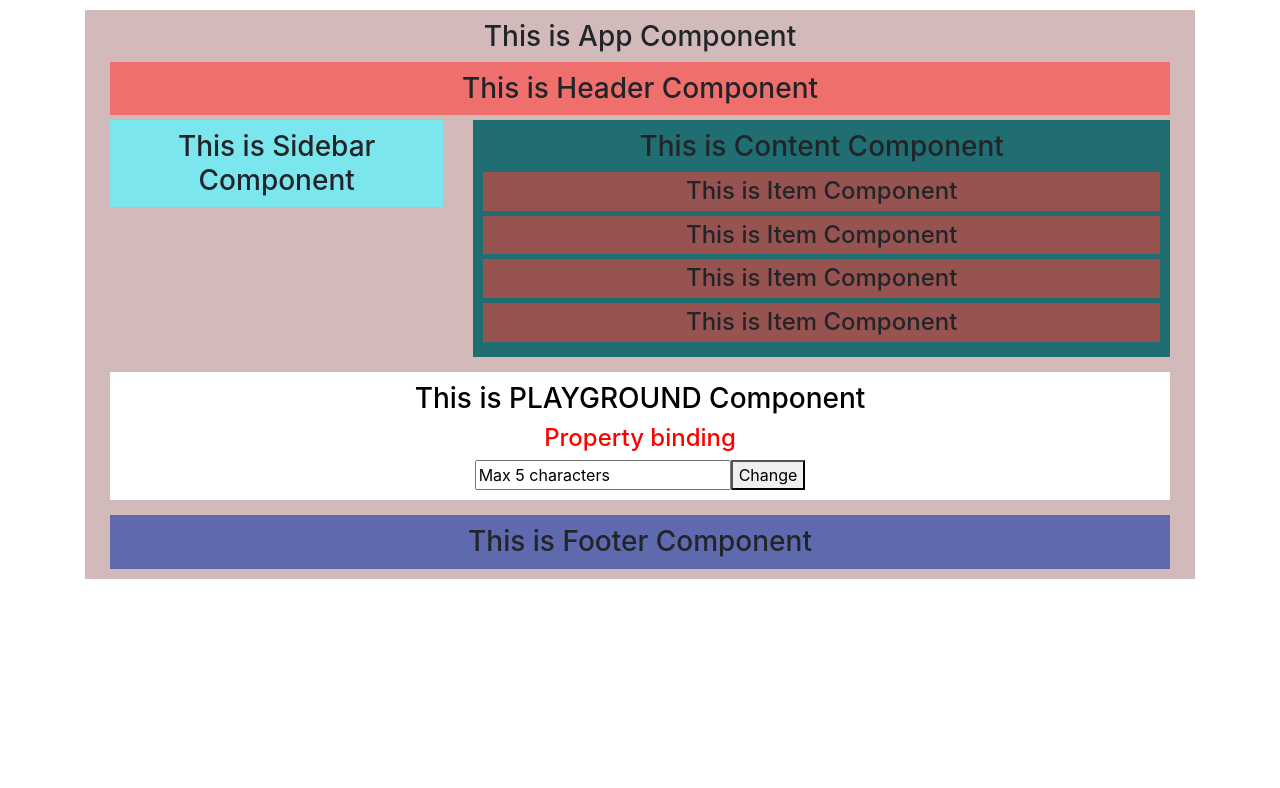
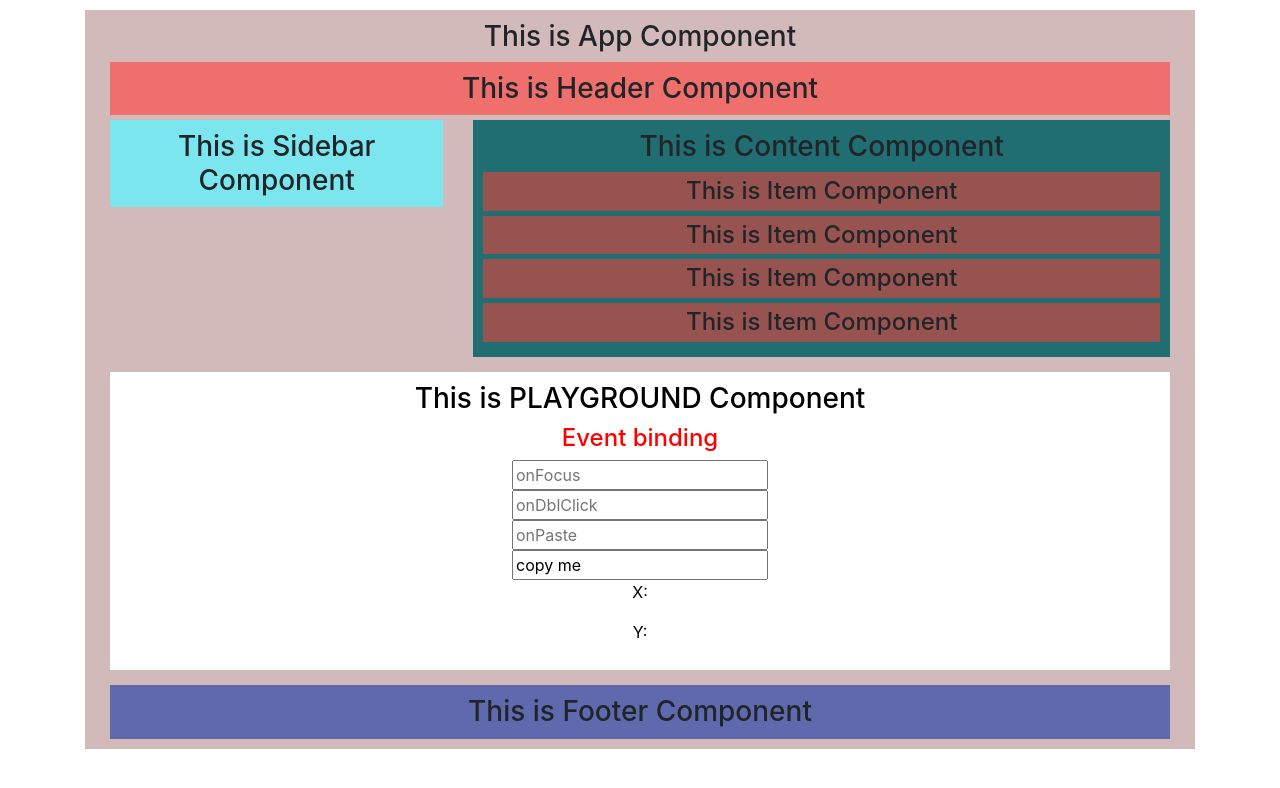
Before and after one commit to dariusz75/testAngular, an Angular app: page / in a window 1280 px wide. Shown: the top 788 px of the page. Built offline with nearby package versions, Linux system fonts and the light colour scheme.

Commit message:
completed

```diff
--- a/src/app/playground/playground.component.css
+++ b/src/app/playground/playground.component.css
@@ -14,3 +14,11 @@
 .color2 {
   color: green;
 }
+
+.color3 {
+  color: blue;
+}
+
+.color4 {
+  color: #6cf020;
+}
--- a/src/app/playground/playground.component.html
+++ b/src/app/playground/playground.component.html
@@ -1,8 +1,14 @@
-<div class="playground-component">
+<div class="playground-component" (mousemove)="onMouseMove($event)">
   <h3> This is {{title | uppercase}} Component </h3>
   <h4 [className]="colorClass">{{ subtitle }}</h4>
-  <input [maxLength]="maxLength" [value]="inputText">
-  <img [src]="logoUrl">
-
-  <button [disabled]="isDisabled" (click)="change()">{{buttonText}}</button>
+  <input (focus)="onFocus()" placeholder="onFocus">
+  <br>
+  <input (dblclick)="onDblClick()" placeholder="onDblClick">
+  <br>
+  <input (paste)="onPaste()" placeholder="onPaste">
+  <br>
+  <input (copy)="onCopy()" value="copy me">
+  <br>
+  <p>X: {{x}}</p>
+  <p>Y: {{y}}</p>
 </div>
--- a/src/app/playground/playground.component.ts
+++ b/src/app/playground/playground.component.ts
@@ -9,22 +9,36 @@ import { Component, OnInit } from '@angular/core';
 export class PlaygroundComponent implements OnInit {
 
   title = 'Playground';
-  subtitle = 'Property binding';
+  subtitle = 'Event binding';
   inputText = 'Max 5 characters';
   buttonText = 'Change';
   maxLength = 5;
   colorClass = 'color';
   logoUrl = '';
+  x = '';
+  y = '';
 
   isDisabled = false;
 
-  change() {
-    this.inputText = 'Max 10 characters';
-    this.buttonText = 'Changed';
-    this.maxLength = 10;
+  onFocus() {
     this.colorClass = 'color2';
-    this.logoUrl = 'https://angular.io/assets/images/logos/angular/angular.png';
-    this.isDisabled = true;
+  }
+
+  onDblClick() {
+    this.colorClass = 'color3';
+  }
+
+  onPaste() {
+    this.colorClass = 'color4';
+  }
+
+  onCopy() {
+    this.colorClass = 'color';
+  }
+
+  onMouseMove(event) {
+    this.x = event.clientX;
+    this.y = event.clientY;
   }
 
   ngOnInit() {
```
